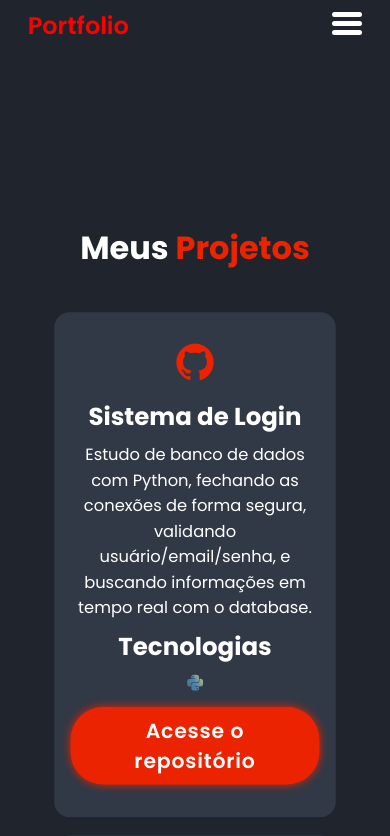
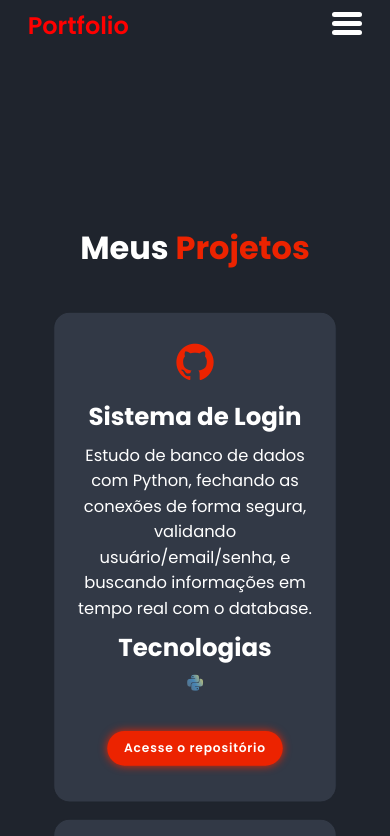
Before and after one commit to accsj/Portfolio, a React (Create React App) app: page /projetos in a window 390 px wide. Shown: the top 836 px of the page. Built offline with nearby package versions, Linux system fonts and the light colour scheme.

Commit message:
Alteração na responsividade do ButtonAbout do Project

```diff
--- a/src/assets/styles/projectresponsive.css
+++ b/src/assets/styles/projectresponsive.css
@@ -85,3 +85,15 @@
         font-size: 1.3rem !important;
     }
 }
+
+@media (max-width: 410px) {
+    .buttonabout {
+        font-size: 1.5rem !important;
+    }
+}
+
+@media (max-width: 320px) {
+    .buttonabout {
+        font-size: 1.2rem !important;
+    }
+}
```
